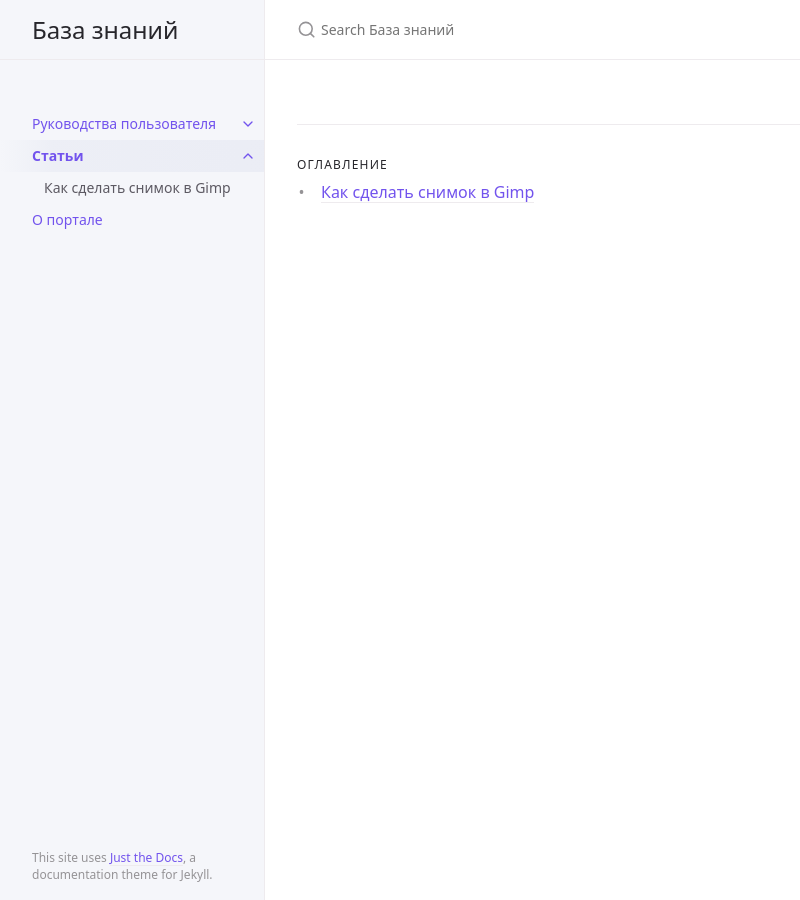
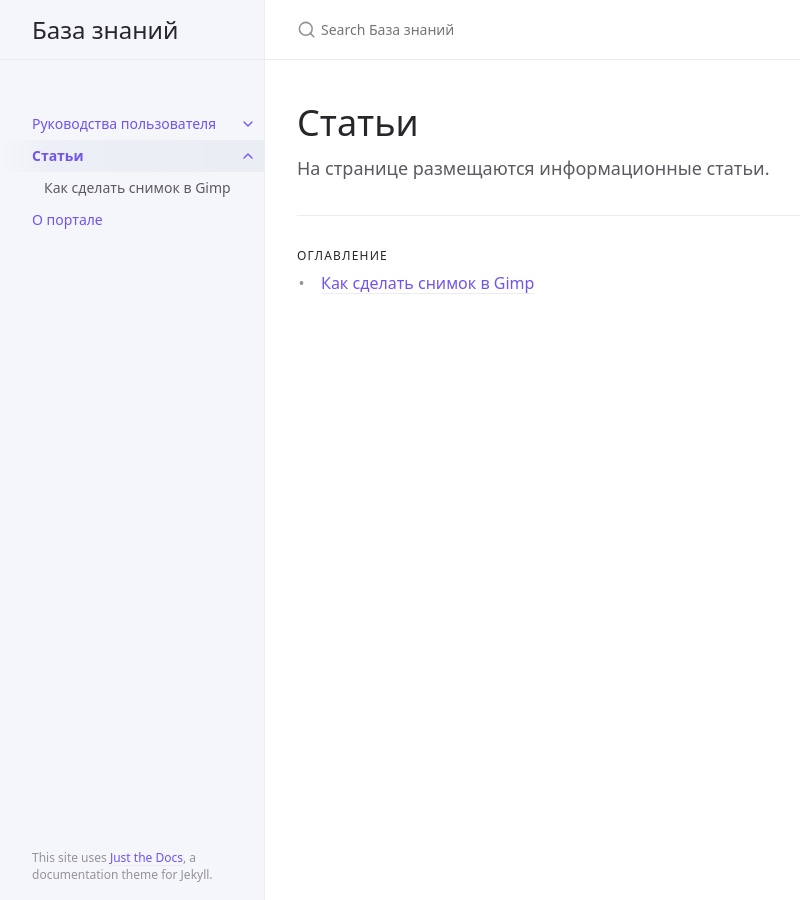
Before and after one commit to sergey-pixel/jekyll-azure-static, a Jekyll site: the page built from docs/Topic/Topic.md, in a window 1280 px wide. Shown: the whole page, without its empty margins (107-907 px from the left). Built offline with Jekyll 4.4.1, drawn with Linux system fonts in a browser that asks for light colours.

Commit message:
change Topic Gimp

```diff
--- a/docs/Topic/Topic.md
+++ b/docs/Topic/Topic.md
@@ -5,3 +5,6 @@ nav_order: 2
 has_children: true
 permalink: /docs/Topic
 ---
+# Статьи
+На странице размещаются информационные статьи.
+{: .fs-5 .fw-300}
```
Also changed, not shown: docs/Topic/Taking-screenshots-with-Gimp.md (+1 -3 lines), docs/User-manual/User-manual.md (+1 -1 lines).
